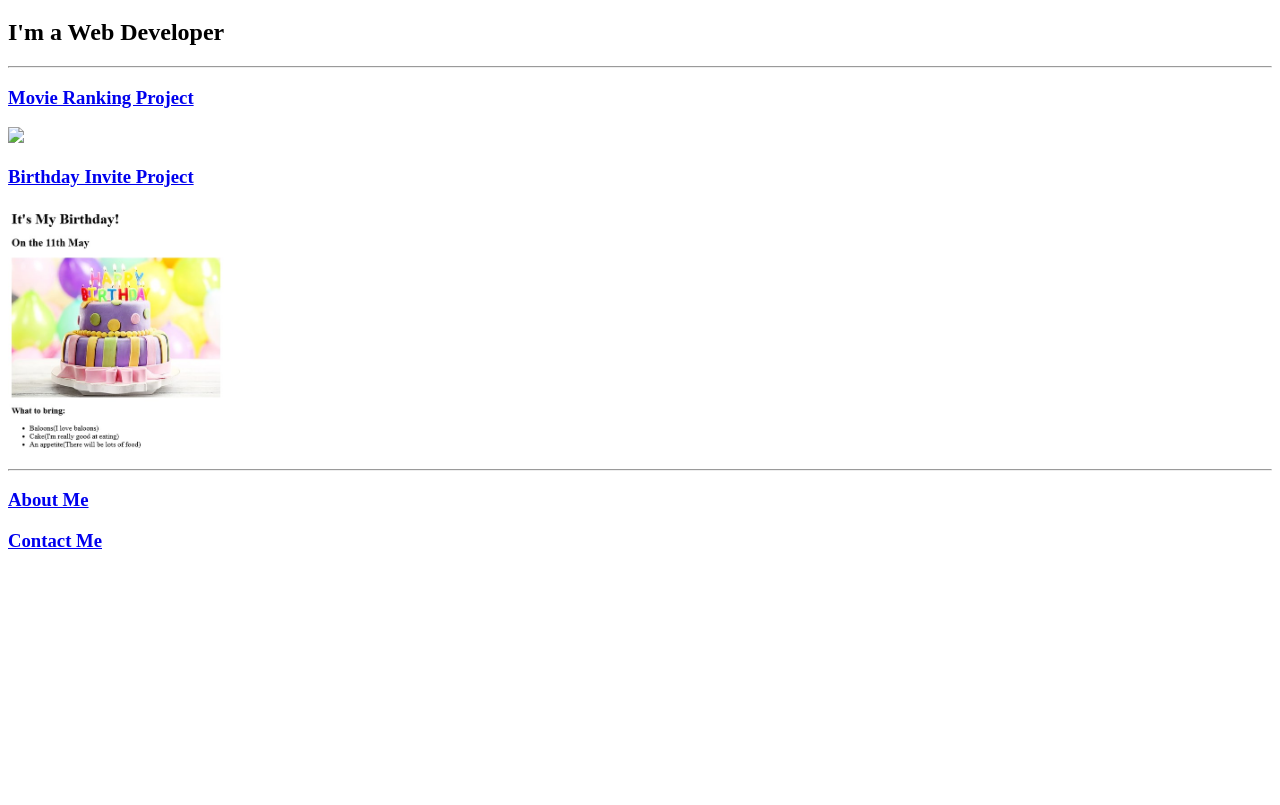
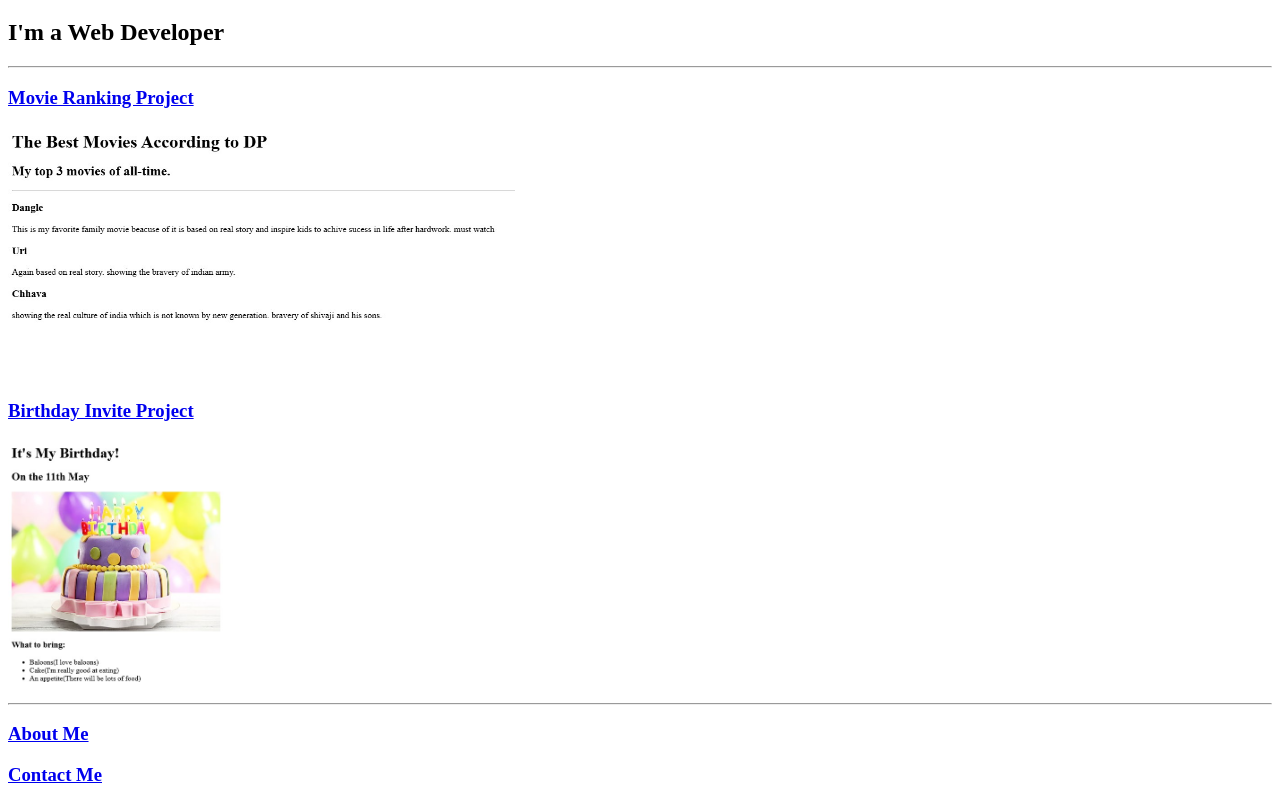
Before and after one commit to Dharmendravpatel/html-portfolio, a plain HTML site: page index.html in a window 1280 px wide. Shown: the part 61-866 px from the top of the page. Before the commit the page ends 800 px from the top, so only its background shows below. Drawn offline with Linux system fonts and the light colour scheme; files whose address does not match are found by name.

Commit message:
updating image location

```diff
--- a/index.html
+++ b/index.html
@@ -13,7 +13,7 @@
 
     <a href = "./public/movie-ranking.html"><h3>Movie Ranking Project</h3></a>
 
-        <img src="../4.3 HTML Porfolio Project/assets/images/My Movie.jpg" height="250">
+        <img src="../assets/images/My Movie.jpg" height="250">
 
         <a href = "./public/birthday-invite.html"><h3>Birthday Invite Project</h3></a>
 
```
